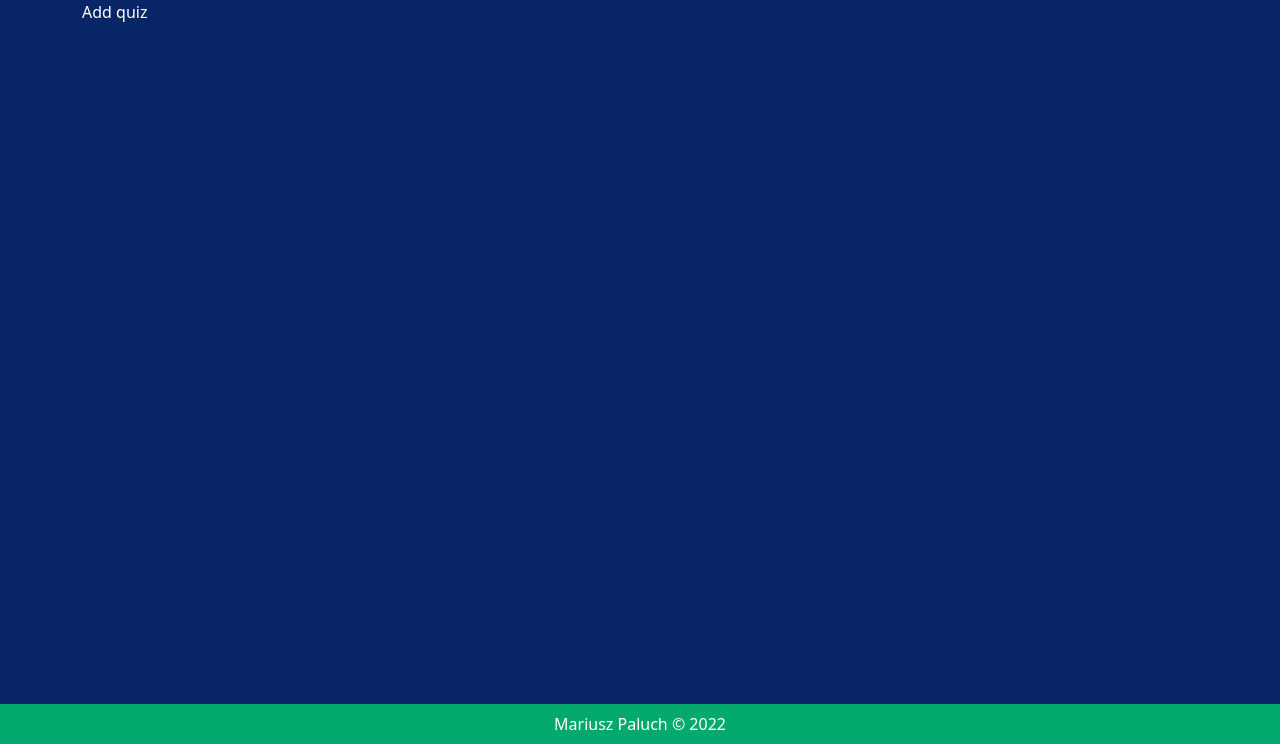
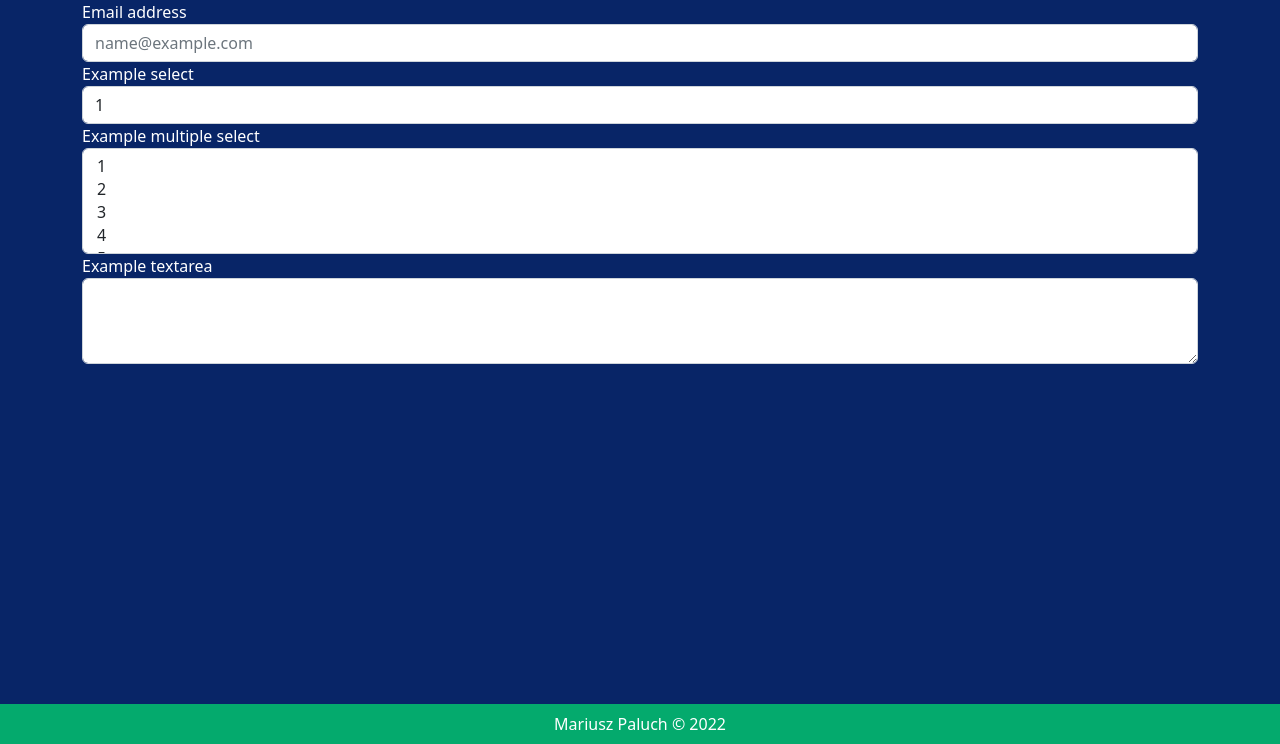
Before and after one commit to MariuszPaluch2001/my-quiz-app, a Django app: template app/templates/add_quiz.html in a window 1280 px wide. Shown: the part 56-800 px from the top of the page. Run offline with Django 3.2, Linux system fonts and the light colour scheme; the template is opened without the code that fills it, so the values that code supplies are empty.

Commit message:
Sample form in add quiz.

```diff
--- a/app/templates/add_quiz.html
+++ b/app/templates/add_quiz.html
@@ -1,5 +1,34 @@
 {% extends 'base.html' %}
 
   {% block content %}
-    <p>Add quiz</p>
+  <form>
+    <div class="form-group">
+      <label for="exampleFormControlInput1">Email address</label>
+      <input type="email" class="form-control" id="exampleFormControlInput1" placeholder="name@example.com">
+    </div>
+    <div class="form-group">
+      <label for="exampleFormControlSelect1">Example select</label>
+      <select class="form-control" id="exampleFormControlSelect1">
+        <option>1</option>
+        <option>2</option>
+        <option>3</option>
+        <option>4</option>
+        <option>5</option>
+      </select>
+    </div>
+    <div class="form-group">
+      <label for="exampleFormControlSelect2">Example multiple select</label>
+      <select multiple class="form-control" id="exampleFormControlSelect2">
+        <option>1</option>
+        <option>2</option>
+        <option>3</option>
+        <option>4</option>
+        <option>5</option>
+      </select>
+    </div>
+    <div class="form-group">
+      <label for="exampleFormControlTextarea1">Example textarea</label>
+      <textarea class="form-control" id="exampleFormControlTextarea1" rows="3"></textarea>
+    </div>
+  </form>
   {% endblock %}
```
